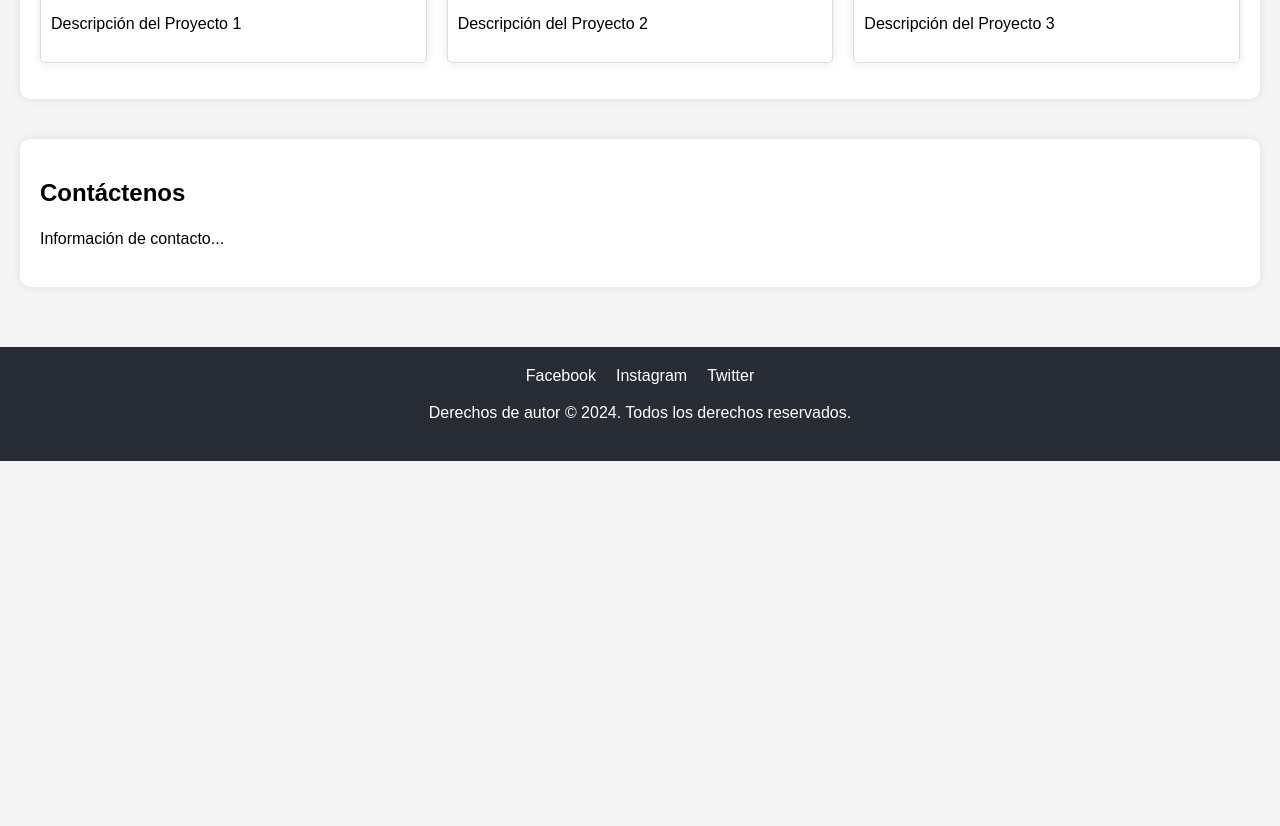
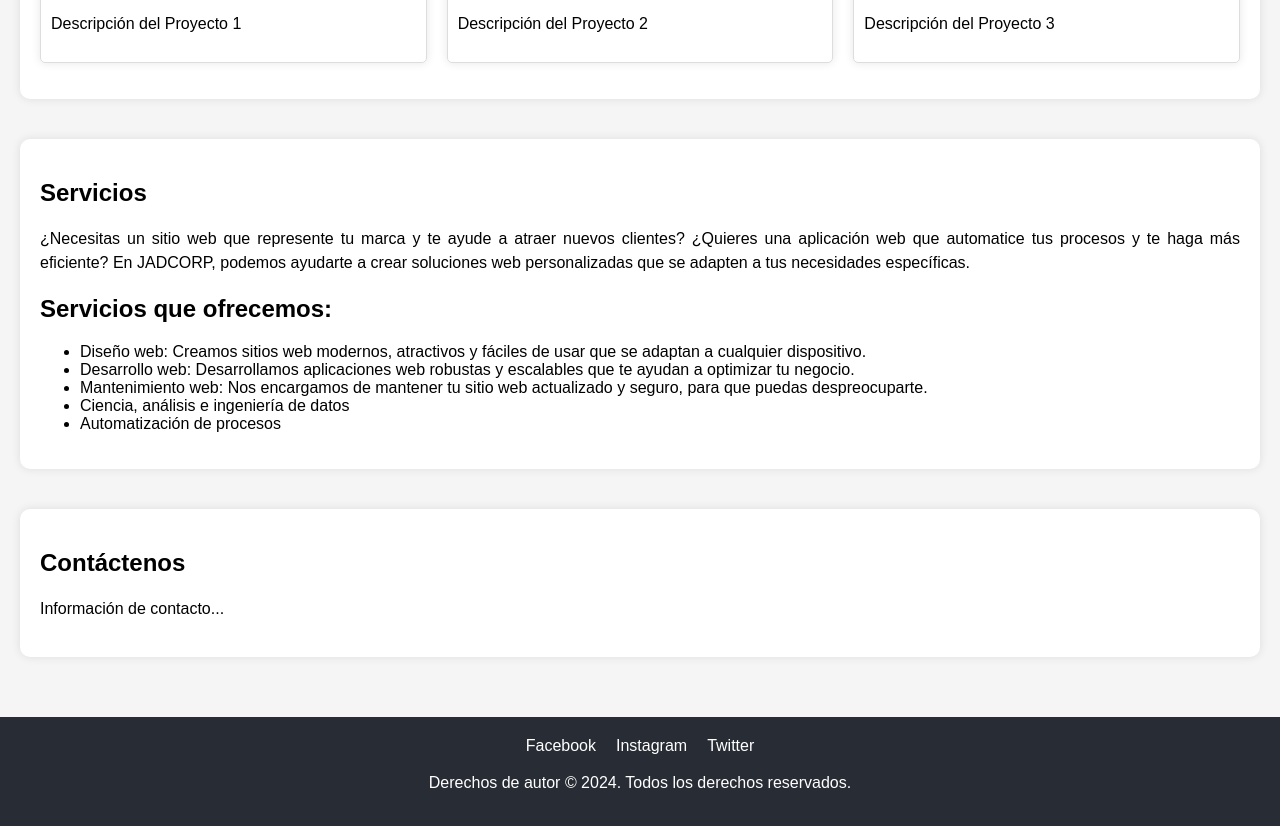
Before and after one commit to jfernand196/lab-corp, a React (Create React App) app: page / in a window 1280 px wide. Shown: the part 860-1686 px from the top of the page. Before the commit the page ends 1321 px from the top, so only its background shows below. Built offline with nearby package versions, Linux system fonts and the light colour scheme.

Commit message:
Add section services

```diff
--- a/src/App.js
+++ b/src/App.js
@@ -26,6 +26,9 @@ const App = () => {
             </li>
             <li>
               <a href="#nuestros-proyectos">Nuestros Proyectos</a>
+            </li>
+            <li>
+              <a href="#Servicios:">Servicios</a>
             </li>
             <li>
               <a href="#contactenos">Contáctenos</a>
@@ -63,6 +66,28 @@ const App = () => {
             </li>
           </ul>
         </section>
+        <section id="Servicios" className="section">
+          <h2>Servicios</h2>
+          <p>¿Necesitas un sitio web que represente tu marca y te ayude a atraer nuevos clientes? ¿Quieres una aplicación web que automatice tus procesos y te haga más eficiente?  En JADCORP, podemos ayudarte a crear soluciones web personalizadas que se adapten a tus necesidades específicas.</p>
+          <h2>Servicios que ofrecemos:</h2>
+          <ul>
+            <li>
+            Diseño web: Creamos sitios web modernos, atractivos y fáciles de usar que se adaptan a cualquier dispositivo.
+            </li>
+            <li>
+            Desarrollo web: Desarrollamos aplicaciones web robustas y escalables que te ayudan a optimizar tu negocio.
+            </li>
+            <li>
+            Mantenimiento web: Nos encargamos de mantener tu sitio web actualizado y seguro, para que puedas despreocuparte.
+            </li>
+            <li>
+            Ciencia, análisis e ingeniería de datos
+            </li>
+            <li>
+            Automatización de procesos
+            </li>
+          </ul>
+        </section>
         <section id="contactenos" className="section">
           <h2>Contáctenos</h2>
           <p>Información de contacto...</p>
```
